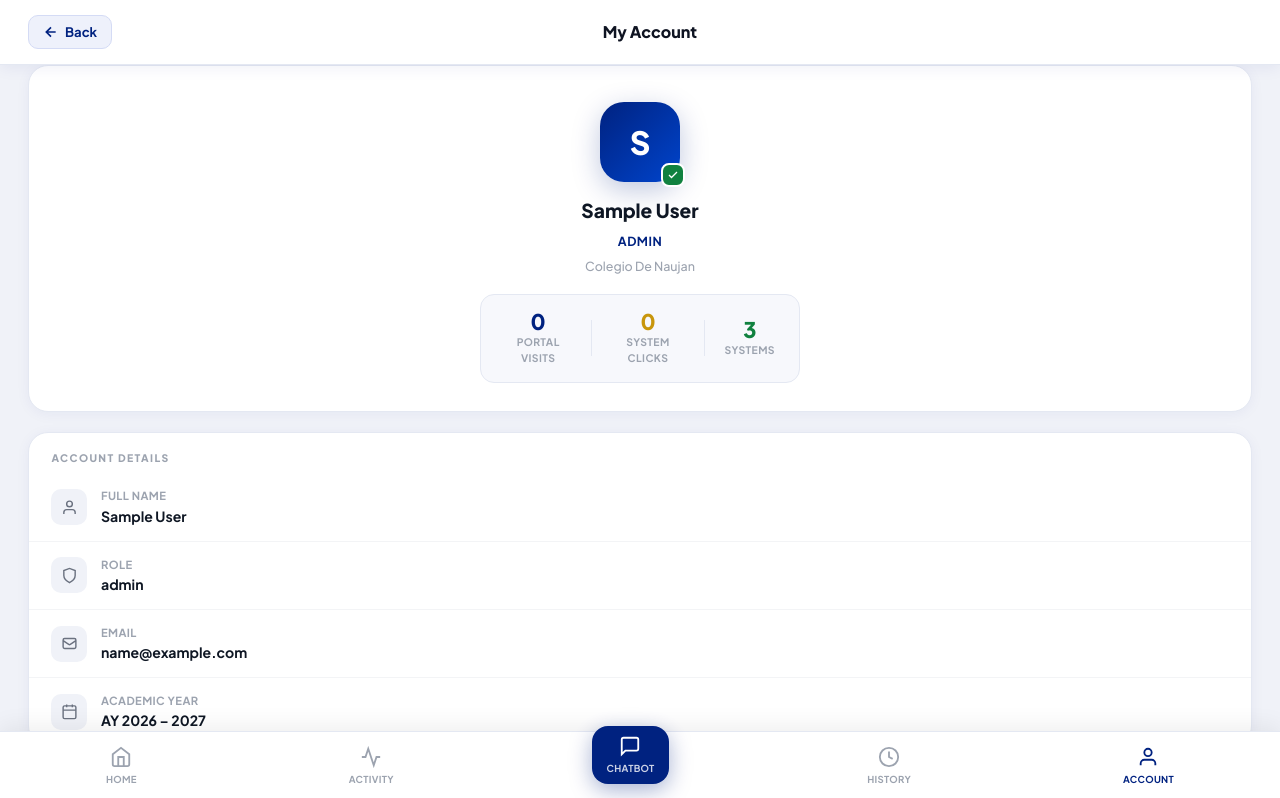
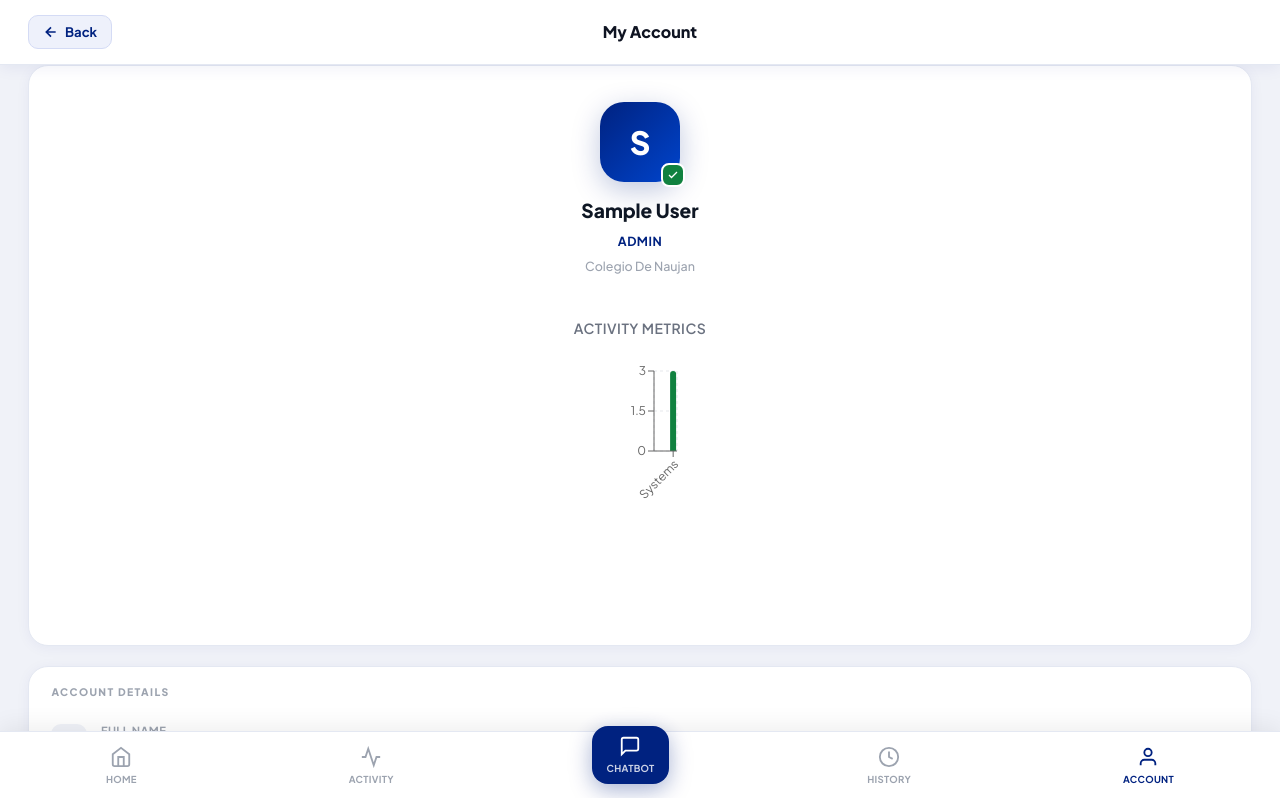
Before and after one commit to Juuwuwmyr/E-CDN, a React (Vite) app in the folder colegio-de-naujan/: page /dashboard/account in a window 1280 px wide. Shown: the top 798 px of the page. Built offline with nearby package versions, Linux system fonts and the light colour scheme; sample sign-in values are in the browser's storage.

Commit message:
live stats

```diff
--- a/colegio-de-naujan/src/components/Dashboard/AccountPage.jsx
+++ b/colegio-de-naujan/src/components/Dashboard/AccountPage.jsx
@@ -1,5 +1,6 @@
 import { useState } from 'react';
 import { useNavigate } from 'react-router-dom';
+import { BarChart, Bar, XAxis, YAxis, CartesianGrid, Tooltip, ResponsiveContainer } from 'recharts';
 import '../../styles/dashboard.css';
 import '../../styles/login-analytics.css';
 import cdnLogo from '../../assets/images/logo.png';
@@ -71,21 +72,43 @@ const AccountPage = ({ user, onLogout }) => {
           <h2 className="db-account-name">{user?.name ?? 'User'}</h2>
           <p className="db-account-role">{user?.role ?? 'Member'}</p>
           <p className="db-account-school">Colegio De Naujan</p>
-          <div className="db-account-stats">
-            <div className="db-account-stat">
-              <span className="db-account-stat-val" style={{ color: '#002280' }}>{totalVisits}</span>
-              <span className="db-account-stat-label">Portal Visits</span>
-            </div>
-            <div className="db-account-stat-divider" />
-            <div className="db-account-stat">
-              <span className="db-account-stat-val" style={{ color: '#C8960C' }}>{totalClicks}</span>
-              <span className="db-account-stat-label">System Clicks</span>
-            </div>
-            <div className="db-account-stat-divider" />
-            <div className="db-account-stat">
-              <span className="db-account-stat-val" style={{ color: '#10813f' }}>{SYSTEMS.length}</span>
-              <span className="db-account-stat-label">Systems</span>
-            </div>
+
+          {/* Metrics Bar Chart */}
+          <div style={{ marginTop: 20, padding: '16px 0' }}>
+            <p style={{ fontSize: '0.875rem', color: '#6b7280', textTransform: 'uppercase', letterSpacing: '0.5px', fontWeight: 600, marginBottom: 12, margin: '0 0 12px 0' }}>Activity Metrics</p>
+            <ResponsiveContainer width="100%" height={250}>
+              <BarChart
+                data={[
+                  { name: 'Portal Visits', value: totalVisits, fill: '#002280' },
+                  { name: 'System Clicks', value: totalClicks, fill: '#C8960C' },
+                  { name: 'Systems', value: SYSTEMS.length, fill: '#10813f' },
+                ]}
+                margin={{ top: 20, right: 30, left: 20, bottom: 50 }}
+              >
+                <CartesianGrid strokeDasharray="3 3" stroke="#e5e7eb" />
+                <XAxis
+                  dataKey="name"
+                  angle={-45}
+                  textAnchor="end"
+                  height={100}
+                  style={{ fontSize: '0.75rem' }}
+                />
+                <YAxis
+                  style={{ fontSize: '0.75rem' }}
+                />
+                <Tooltip
+                  contentStyle={{
+                    background: '#fff',
+                    border: '1px solid #e5e7eb',
+                    borderRadius: '8px',
+                    boxShadow: '0 4px 6px rgba(0, 0, 0, 0.1)'
+                  }}
+                  formatter={(value) => [value, 'Count']}
+                  labelStyle={{ color: '#0F1422', fontWeight: 700 }}
+                />
+                <Bar dataKey="value" fill="#002280" radius={[8, 8, 0, 0]} />
+              </BarChart>
+            </ResponsiveContainer>
           </div>
         </div>
 
```
